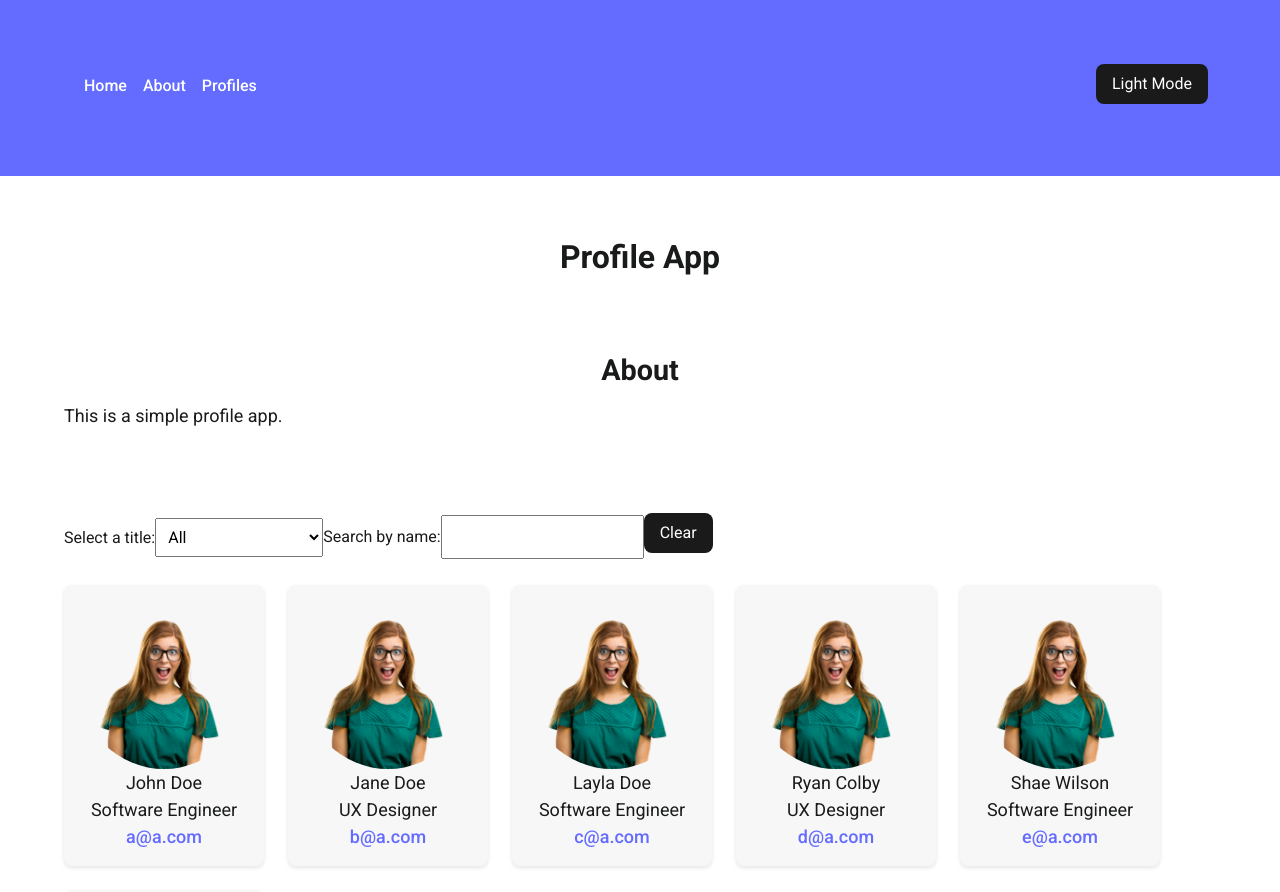
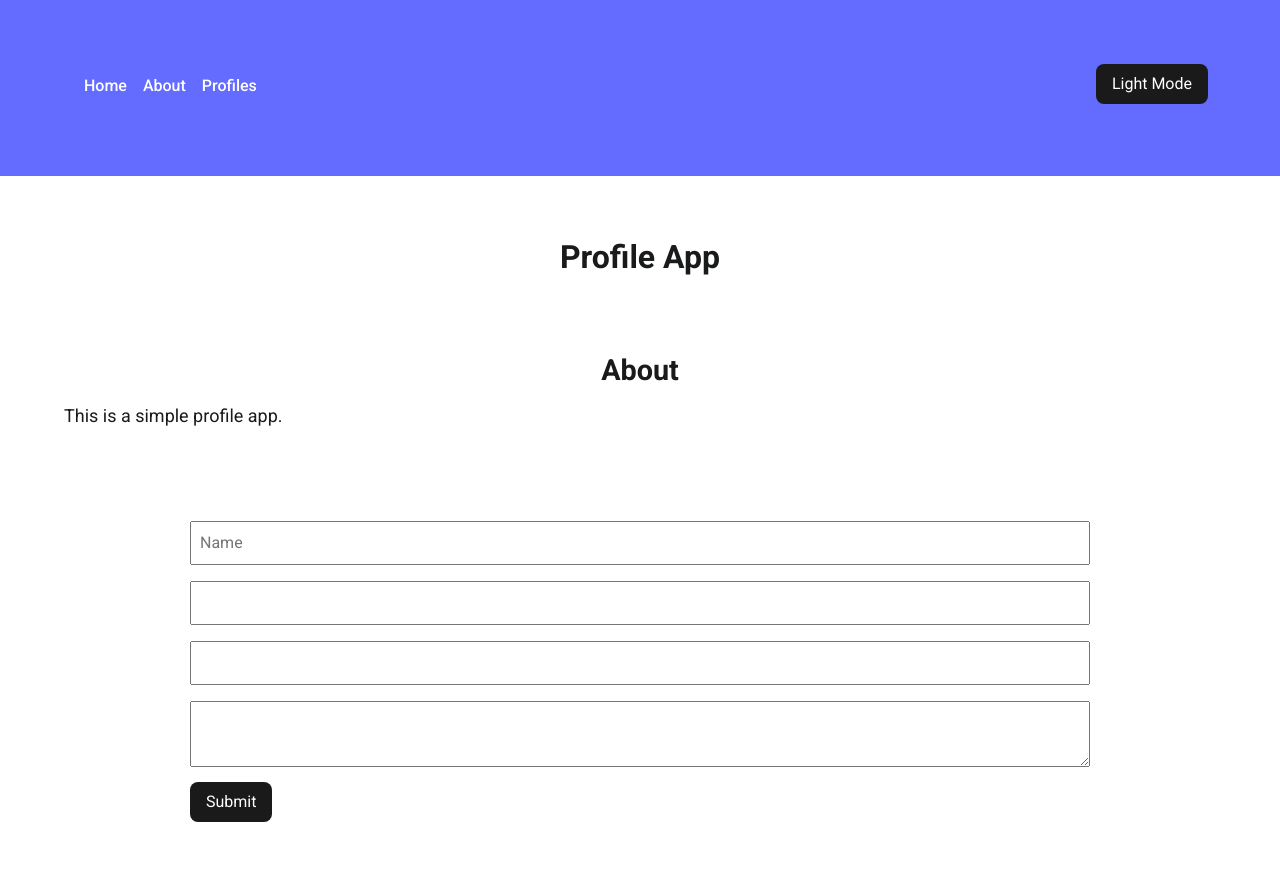
Before and after one commit to Gaializm/profile-app, a React (Vite) app: page / in a window 1280 px wide. Shown: the top 892 px of the page. Built offline with nearby package versions, Linux system fonts and the light colour scheme.

Commit message:
Adding form

```diff
--- a/src/App.jsx
+++ b/src/App.jsx
@@ -4,6 +4,7 @@
 import Card from "./components/Card";
 import Wrapper from "./components/wrapper";
 import About from "./components/About";
+import ProfileForm from "./components/ProfileForm";
 import "./App.css";
 import { useState } from "react";
 
@@ -107,6 +108,9 @@
                         <About />
                 </Wrapper>
                 <Wrapper>
+                    <ProfileForm />
+                </Wrapper>
+                <Wrapper>
                     <div className="filter-wrapper">
                         <div className="selectFilter">
 
--- /dev/null
+++ b/src/Styles/ProfileForm.module.css
@@ -0,0 +1,19 @@
+.profile-form {
+    max-width: 900px;
+    margin: 0 auto;
+    display: flex;
+    flex-direction: column;
+    input, textarea
+
+{
+    width: 100%;
+    padding: 0.5rem;
+    font-size: 1rem;
+    margin: 0.5rem 0;
+}
+
+button {
+    align-self: flex-start;
+    border: 1px solid var(--button-border-color);
+}
+}
--- /dev/null
+++ b/src/components/ProfileForm.jsx
@@ -0,0 +1,69 @@
+import { useState } from "react";
+import style from "../styles/ProfileForm.module.css";
+const ProfileForm = () => {
+    const [data, setData] = useState({ name: "", title: "", email: "", bio: "" });
+    const handleChange = (e) => {
+        setData({ ...data, [e.target.name]: e.target.value });
+    };
+    const fetchURL = 'https://web.ics.purdue.edu/~gmejiasg/CGT390/send-data.php';
+    const handleSubmit = async (e) => {
+        e.preventDefault();
+        const formData = new FormData(e.target);
+        try {
+            const response = await fetch("https://web.ics.purdue.edu/~gmejiasg/CGT390/send-data.php", {
+                method: "POST",
+                body: formData,
+            });
+            const result = await response.json();
+            console.log(result.message);
+        } catch (error) {
+            console.log(error);
+        }
+    };
+    return (
+        <form onSubmit={handleSubmit} className={style["profile-form"]}>
+            <div className={style["profile-form__group"]}>
+                <input
+                    type="text"
+                    id="name"
+                    name="name"
+                    value={data.name}
+                    placeholder="Name"
+                    required
+                    onChange={handleChange}
+                />
+            </div>
+            <div className={style["profile-form__group"]}>
+                <input
+                    type="text"
+                    id="title"
+                    name="title"
+                    value={data.title}
+                    required
+                    onChange={handleChange}
+                />
+            </div>
+            <div className={style["profile-form__group"]}>
+                <input
+                    type="email"
+                    id="email"
+                    name="email"
+                    value={data.email}
+                    required
+                    onChange={handleChange}
+                />
+            </div>
+            <div className={style["profile-form__group"]}>
+                <textarea
+                    id="bio"
+                    name="bio"
+                    required
+                    value={data.bio}
+                    onChange={handleChange}
+                />
+            </div>
+            <button type="submit">Submit</button>
+        </form>
+    );
+};
+export default ProfileForm;
```
Also changed, not shown: src/components/Card1.jsx (deleted, +0 -21 lines), src/components/Card2.jsx (deleted, +0 -21 lines).
